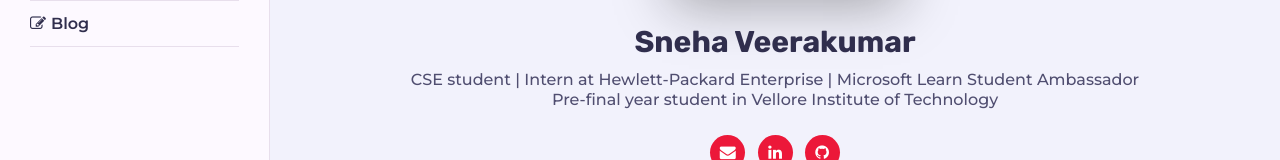
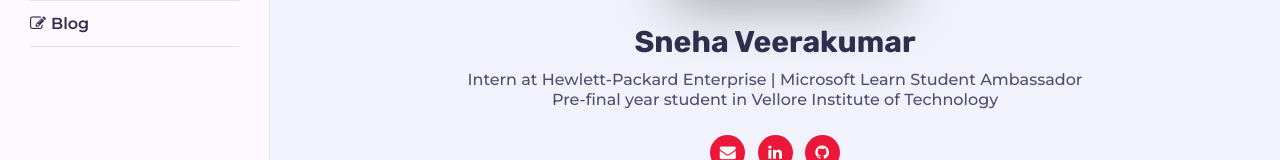
Before and after one commit to SnehaVeerakumar/Sneha-Veerakumar, a plain HTML site: page index.html in a window 1280 px wide. Shown: the part 449-609 px from the top of the page. Drawn offline with Linux system fonts and the light colour scheme.

Commit message:
Update index.html

```diff
--- a/index.html
+++ b/index.html
@@ -54,7 +54,7 @@
 <div class="intro">
 <img src="images/img.jpg" alt="profile" class="shadow-dark">
 <h1>Sneha Veerakumar</h1>
-<p>CSE student | Intern at Hewlett-Packard Enterprise | Microsoft Learn Student Ambassador </p>
+<p> Intern at Hewlett-Packard Enterprise | Microsoft Learn Student Ambassador </p>
 <p>Pre-final year student in Vellore Institute of Technology</p>
 <div class="social-link">
 <a href="mailto:snehaveerakumar2023@gmail.com"><i class="fa fa-envelope"></i></a>
```
